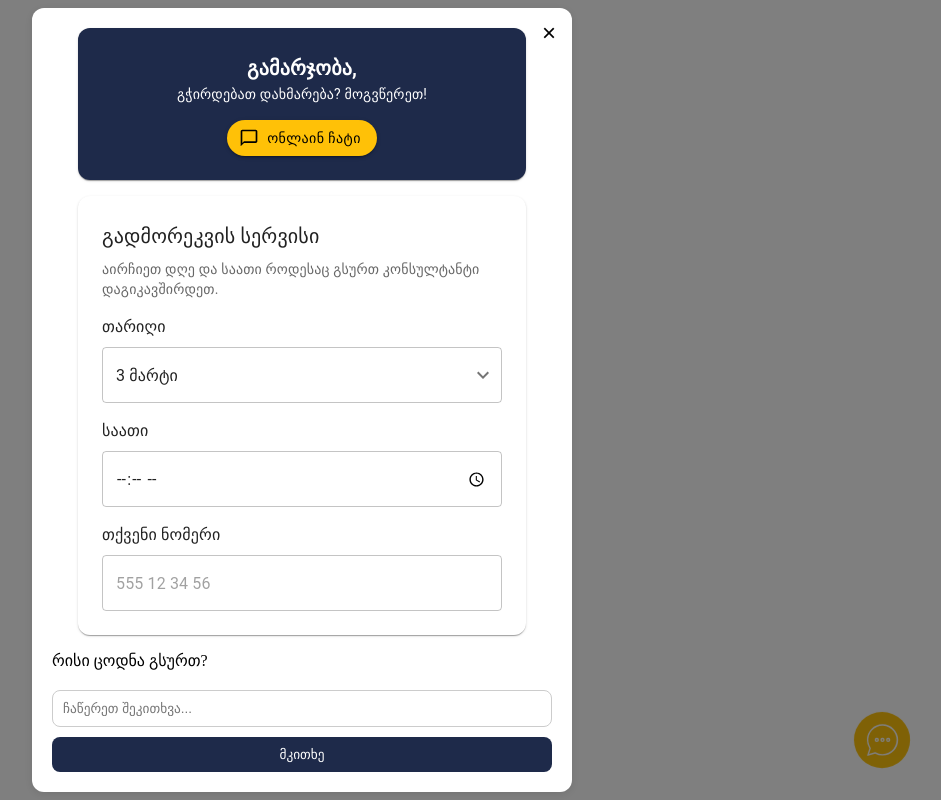
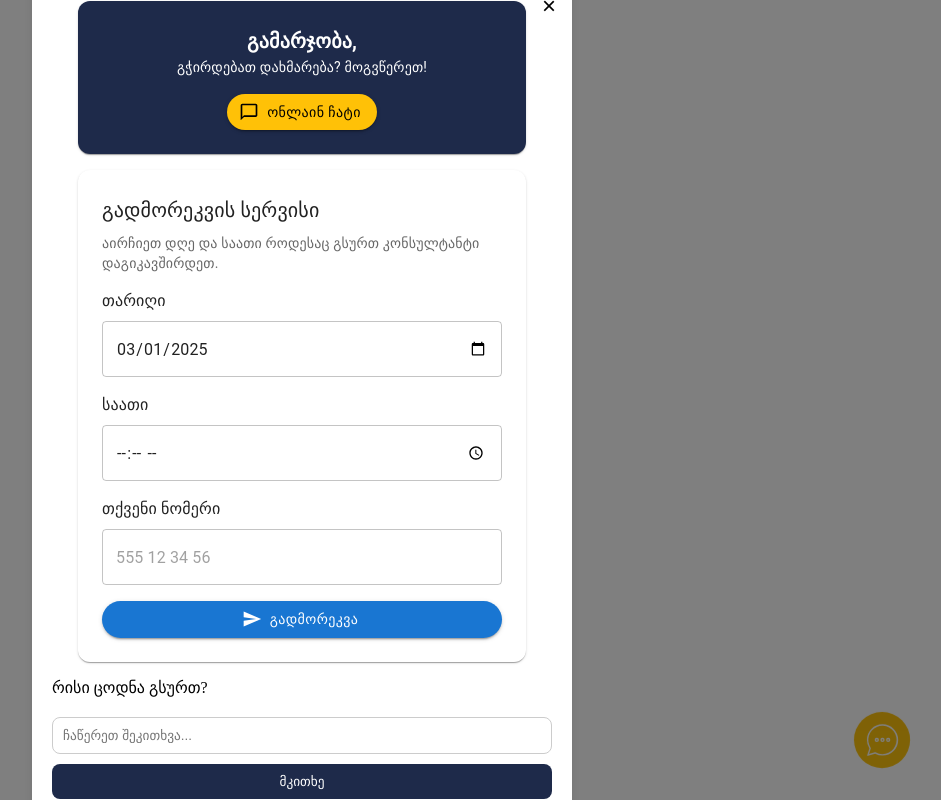
Before and after one commit to nikolozi2001/medical-chatbot-front, a React (Create React App) app: page / in a window 1280 px wide. Both pictures are taken after a click on the picture 1219 px from the left and 740 px from the top of the page. Shown: the whole page, without its empty margins (338-1279 px from the left). Built offline with nearby package versions, Linux system fonts and the light colour scheme.

Commit message:
Add react-toastify for error handling and enhance LiveCallerWidget with date validation and improved UI

```diff
--- a/package.json
+++ b/package.json
@@ -17,6 +17,7 @@
     "react": "^19.0.0",
     "react-dom": "^19.0.0",
     "react-scripts": "5.0.1",
+    "react-toastify": "^11.0.5",
     "web-vitals": "^2.1.4"
   },
   "scripts": {
--- a/src/components/LiveCallerWidget.jsx
+++ b/src/components/LiveCallerWidget.jsx
@@ -1,20 +1,29 @@
 import React, { useState } from "react";
-import {
-  Box,
-  Button,
-  Card,
-  MenuItem,
-  Select,
-  TextField,
-  Typography,
-} from "@mui/material";
+import { Box, Button, Card, TextField, Typography } from "@mui/material";
+import { toast } from "react-toastify";
+import "react-toastify/dist/ReactToastify.css";
 import ChatBubbleOutlineIcon from "@mui/icons-material/ChatBubbleOutline";
-import ExpandMoreIcon from "@mui/icons-material/ExpandMore";
+import SendIcon from "@mui/icons-material/Send";
 
 const LiveCallerWidget = () => {
   const [time, setTime] = useState("");
-  const [date, setDate] = useState("3 მარტი");
   const [phone, setPhone] = useState("");
+
+  const today = new Date();
+  const todayDate = today.toISOString().split("T")[0];
+  const [dateInputValue, setDateInputValue] = useState(todayDate);
+
+  const validateDateInput = (e) => {
+    const selectedDate = new Date(e.target.value);
+
+    if (selectedDate < today) {
+      toast.error("ძველი თარიღის არჩევა შეუძლებელია");
+      setDateInputValue(todayDate);
+      return;
+    }
+
+    setDateInputValue(e.target.value);
+  };
 
   return (
     <Box
@@ -65,21 +74,13 @@ const LiveCallerWidget = () => {
 
         {/* Date Selection */}
         <Typography sx={{ mt: 2 }}>თარიღი</Typography>
-        <Select
+        <TextField
           fullWidth
-          value={date}
-          onChange={(e) => setDate(e.target.value)}
-          displayEmpty
+          type="date"
+          value={dateInputValue}
+          onChange={validateDateInput}
           sx={{ mt: 1 }}
-          IconComponent={ExpandMoreIcon}
-          onClick={(e) => e.stopPropagation()} // Stop propagation
-        >
-          <MenuItem value={"3 მარტი"}>3 მარტი</MenuItem>
-          <MenuItem value={"4 მარტი"}>4 მარტი</MenuItem>
-          <MenuItem value={"5 მარტი"}>5 მარტი</MenuItem>
-        </Select>
-
-        {/* Time Selection */}
+        />
         <Typography sx={{ mt: 2 }}>საათი</Typography>
         <TextField
           fullWidth
@@ -87,12 +88,12 @@ const LiveCallerWidget = () => {
           value={time}
           onChange={(e) => setTime(e.target.value)}
           sx={{ mt: 1 }}
+          min={todayDate}
         />
 
         {/* Phone Number */}
         <Typography sx={{ mt: 2 }}>თქვენი ნომერი</Typography>
         <Box display="flex" alignItems="center" mt={1}>
-
           <TextField
             fullWidth
             type="tel"
@@ -101,6 +102,16 @@ const LiveCallerWidget = () => {
             placeholder="555 12 34 56"
           />
         </Box>
+
+        {/* Submit Button */}
+        <Button
+          variant="contained"
+          fullWidth
+          sx={{ mt: 2, borderRadius: "20px" }}
+          startIcon={<SendIcon />}
+        >
+          გადმორეკვა
+        </Button>
       </Card>
     </Box>
   );
--- a/src/index.js
+++ b/src/index.js
@@ -1,11 +1,13 @@
 import React from "react";
 import ReactDOM from "react-dom/client";
 import "./index.scss";
+import { ToastContainer } from "react-toastify";
 import App from "./App";
 
 const root = ReactDOM.createRoot(document.getElementById("root"));
 root.render(
   <React.StrictMode>
     <App />
+    <ToastContainer />
   </React.StrictMode>
 );
```
Also changed, not shown: 1 other file (tests, documents, lock files or other folders).
